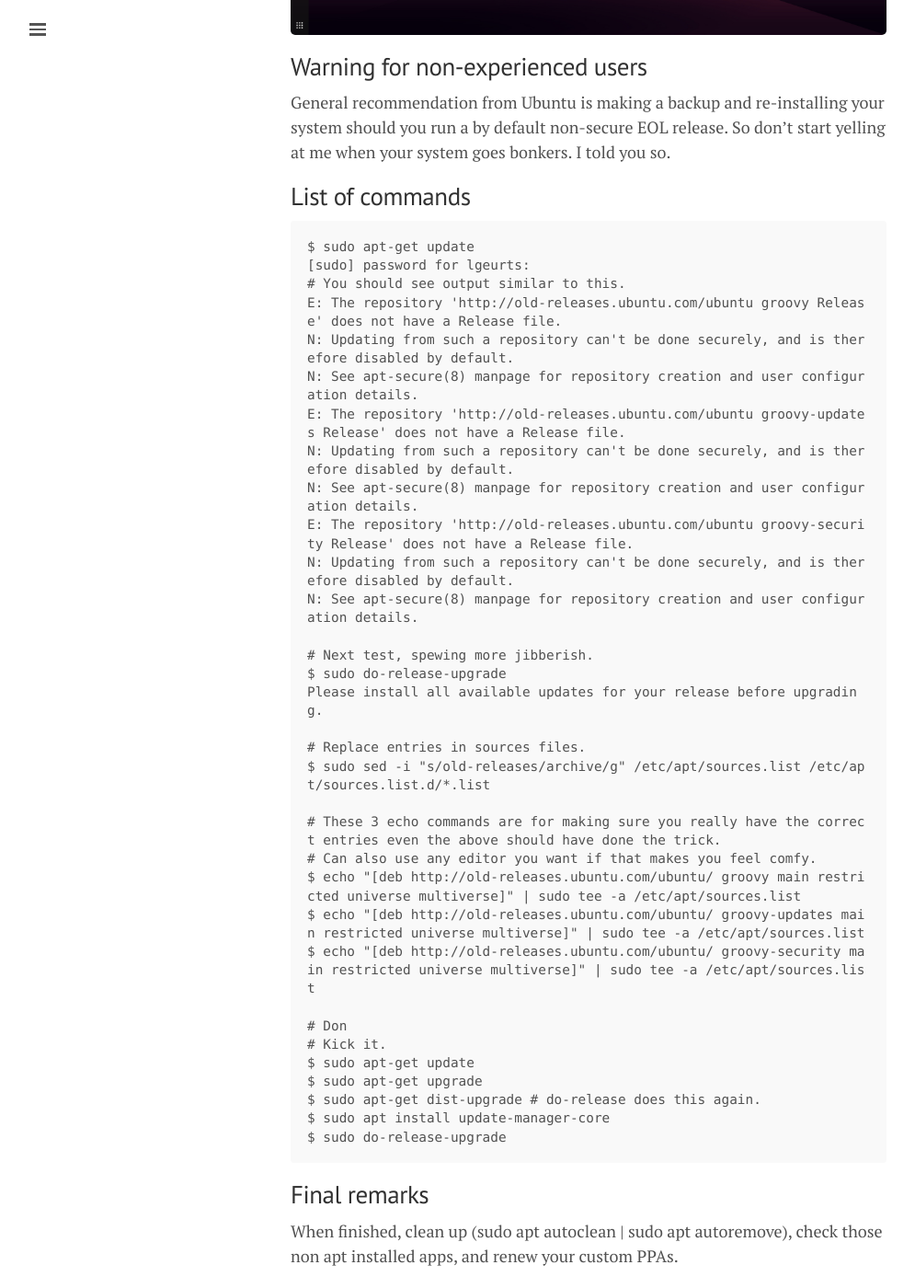
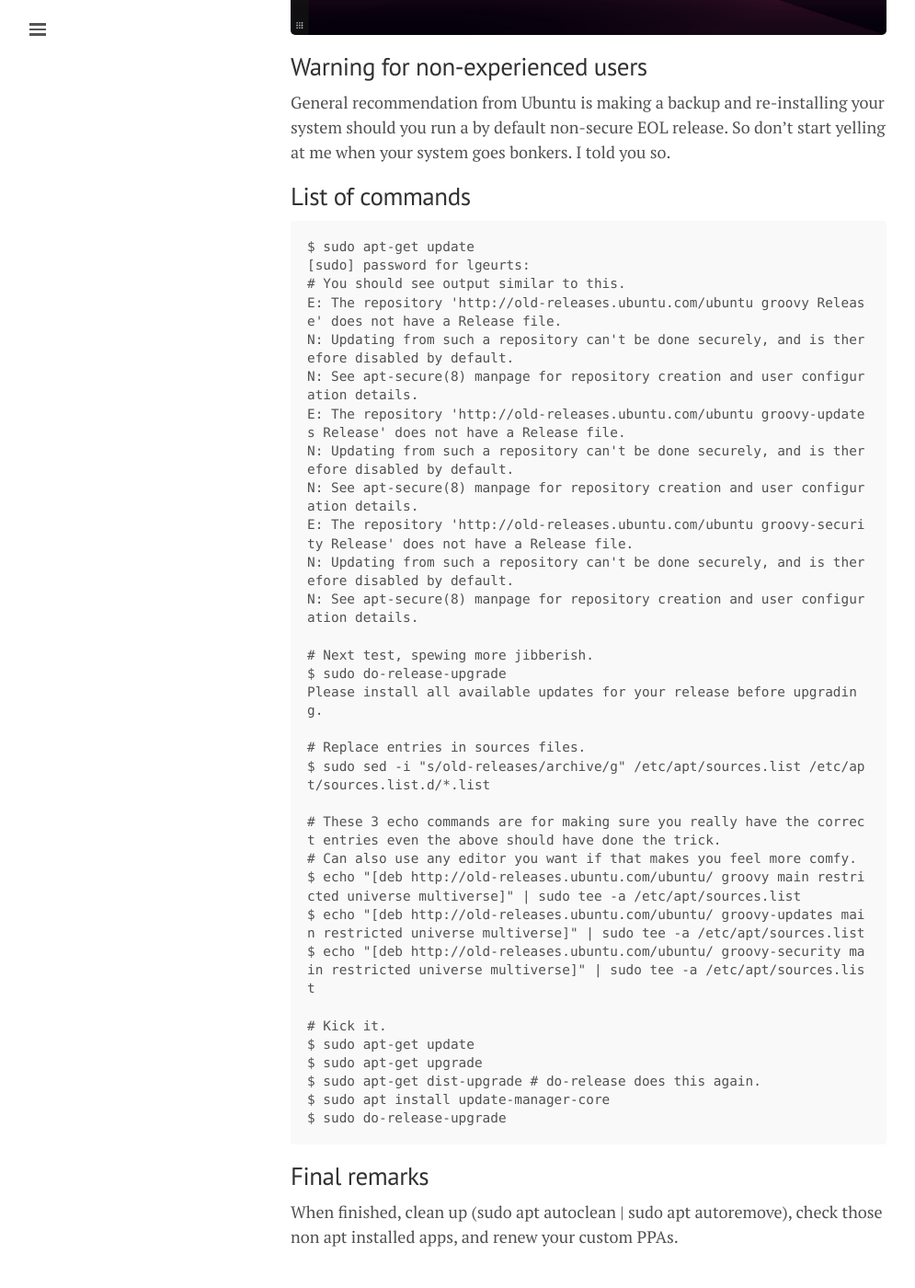
Before and after one commit to lgeurts/lgeurts.github.io, a Jekyll site: the page built from _posts/2022-08-24-ubuntu-upgrade-notes-20.x-to-22.x-for-x1-carbon-gen8.md, in a window 1280 px wide and 1400 px high, scrolled down 581 px. Shown: the whole window at 92% size, without its empty margins (0-995 px from the left). Built offline with Jekyll 4.4.1, drawn with Linux system fonts in a browser that asks for light colours; nearby versions of some CDN libraries; comment, search, counter and statistics services are not loaded.

Commit message:
Update 2022-08-24-ubuntu-upgrade-notes-20.x-to-22.x-for-x1-carbon-gen8.md

```diff
--- a/_posts/2022-08-24-ubuntu-upgrade-notes-20.x-to-22.x-for-x1-carbon-gen8.md
+++ b/_posts/2022-08-24-ubuntu-upgrade-notes-20.x-to-22.x-for-x1-carbon-gen8.md
@@ -36,12 +36,11 @@
 $ sudo sed -i "s/old-releases/archive/g" /etc/apt/sources.list /etc/apt/sources.list.d/*.list
 
 # These 3 echo commands are for making sure you really have the correct entries even the above should have done the trick.
-# Can also use any editor you want if that makes you feel comfy.
+# Can also use any editor you want if that makes you feel more comfy.
 $ echo "[deb http://old-releases.ubuntu.com/ubuntu/ groovy main restricted universe multiverse]" | sudo tee -a /etc/apt/sources.list
 $ echo "[deb http://old-releases.ubuntu.com/ubuntu/ groovy-updates main restricted universe multiverse]" | sudo tee -a /etc/apt/sources.list
 $ echo "[deb http://old-releases.ubuntu.com/ubuntu/ groovy-security main restricted universe multiverse]" | sudo tee -a /etc/apt/sources.list
 
-# Don
 # Kick it.
 $ sudo apt-get update
 $ sudo apt-get upgrade
```
